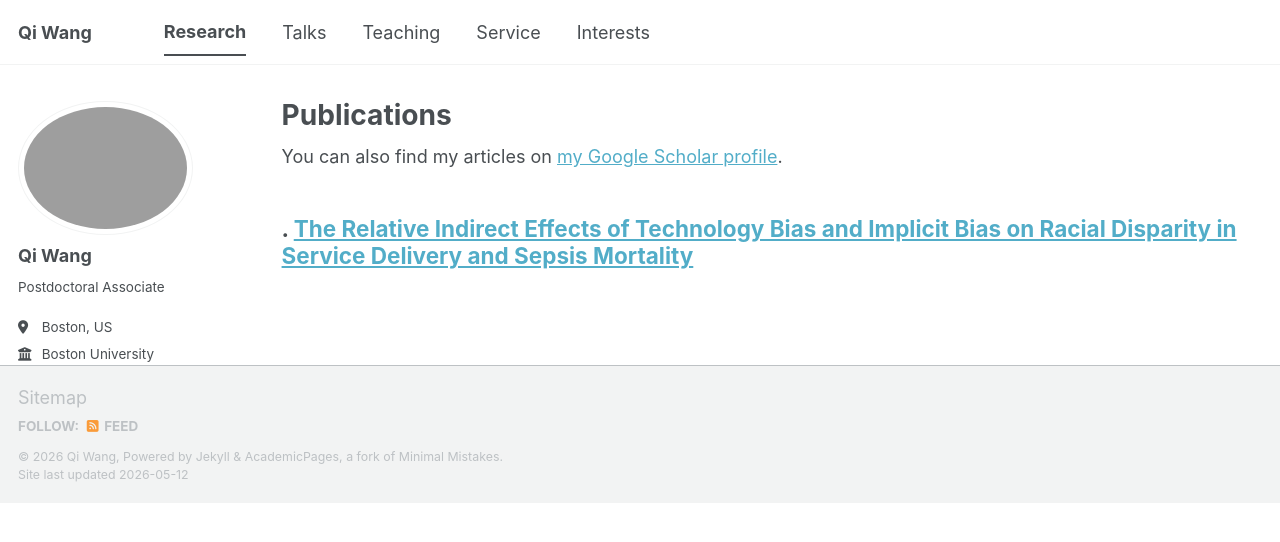
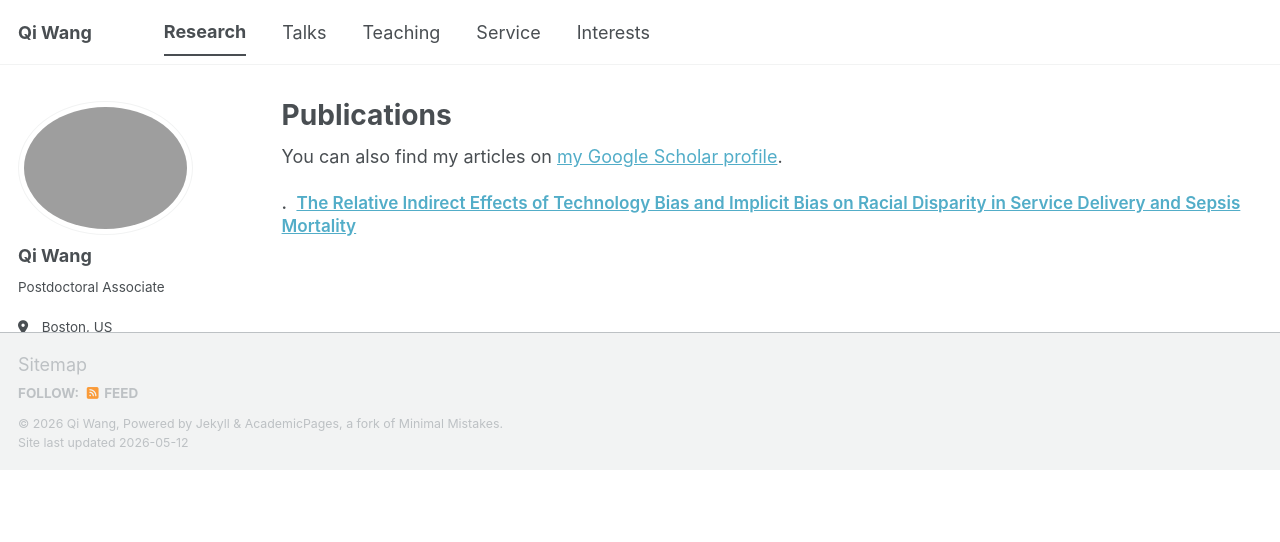
Before and after one commit to qiwang-katherine/qiwang-katherine.github.io, a Jekyll site: the page built from _pages/publications.html, in a window 1280 px wide. Shown: the top 542 px of the page. Built offline with Jekyll 4.4.1, drawn with Linux system fonts in a browser that asks for light colours; some web fonts are replaced; a script bundle is joined from its source files by our own code; library files that are not in the unit come from our copies.

Commit message:
Update main.scss

```diff
--- a/assets/css/main.scss
+++ b/assets/css/main.scss
@@ -41,3 +41,38 @@
     "vendor/font-awesome/solid",
     "vendor/font-awesome/brands"
 ;
+
+/* ========== Publications page styling ========== */
+.pub-title {
+  font-size: 0.95em !important;
+  line-height: 1.35 !important;
+  margin-top: 1.2em !important;
+  margin-bottom: 0.3em !important;
+  font-weight: 600;
+}
+
+.pub-number {
+  margin-right: 0.3em;
+  color: inherit;
+}
+
+.pub-authors {
+  font-size: 0.88em !important;
+  line-height: 1.4 !important;
+  margin: 0.2em 0 !important;
+  color: #333;
+}
+
+.pub-venue {
+  font-size: 0.88em !important;
+  line-height: 1.4 !important;
+  margin: 0.2em 0 0.4em 0 !important;
+}
+
+.pub-note {
+  font-size: 0.85em !important;
+  line-height: 1.4 !important;
+  margin: 0.2em 0 0.4em 0 !important;
+  color: #555;
+  font-style: italic;
+}
```
